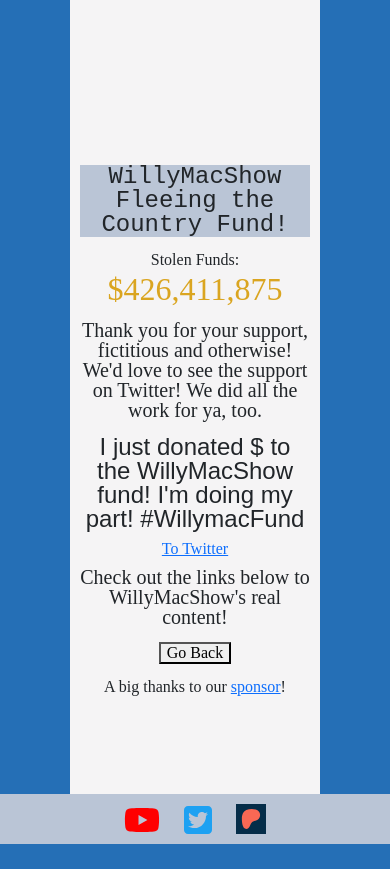
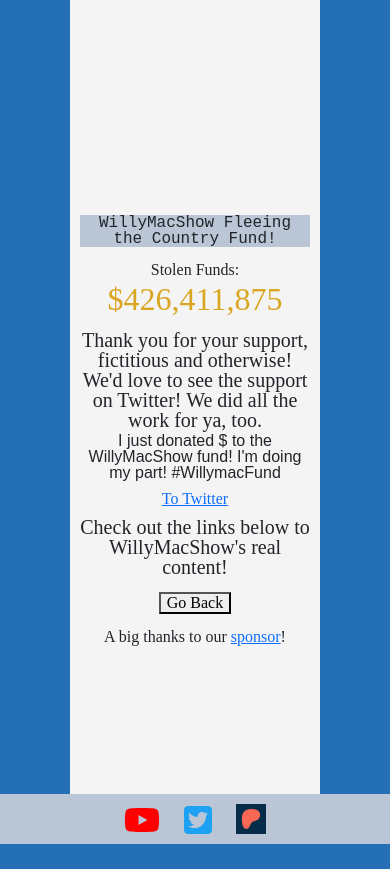
Before and after one commit to MasonMcCoy/willymac-dono, a React (Create React App) app: page /success in a window 390 px wide. Built offline with nearby package versions, Linux system fonts and the light colour scheme; no server answers; the database is empty; a web font is replaced by a local one.

Commit message:
Final style tweaks for mobile.

```diff
--- a/src/styles.css
+++ b/src/styles.css
@@ -260,9 +260,9 @@ button {
     }
 }
 
-@media (max-width: 400px) {
+@media (max-width: 450px) {
     #header {
-        font-size: 1.5rem;
+        font-size: 1rem;
     }
 
     #buttons {
@@ -272,4 +272,9 @@ button {
     .thanks-copy {
         margin-top: 10px;
     }
+
+    #boiler-tweet {
+        margin-top: 3px;
+        font-size: 1rem;
+    }
 }
```
